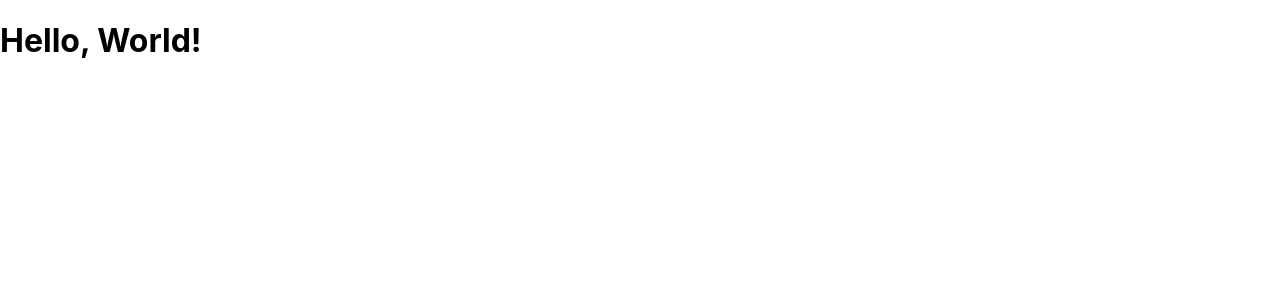
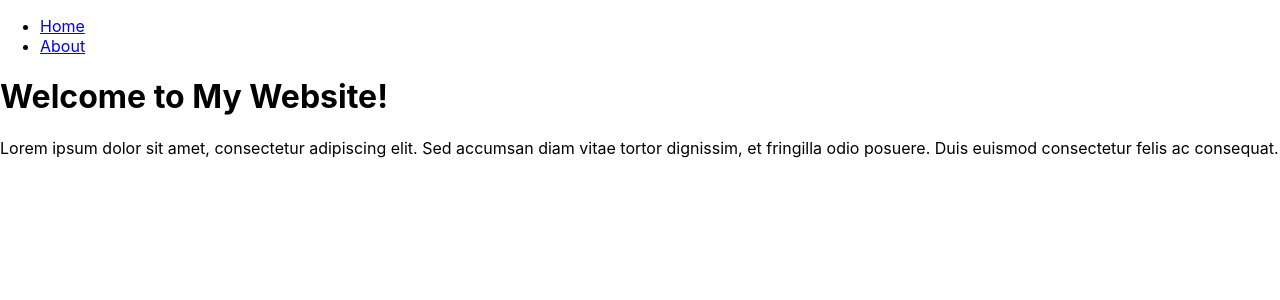
Before and after one commit to shaneloewe/directed-study, a React (Create React App) app in the folder my-app/: page / in a window 1280 px wide. Shown: the top 300 px of the page. Built offline with nearby package versions, Linux system fonts and the light colour scheme.

Commit message:
added multiple pages

```diff
--- a/my-app/package.json
+++ b/my-app/package.json
@@ -6,8 +6,10 @@
     "@testing-library/jest-dom": "^5.16.5",
     "@testing-library/react": "^13.4.0",
     "@testing-library/user-event": "^13.5.0",
+    "mongodb": "^5.0.1",
     "react": "^18.2.0",
     "react-dom": "^18.2.0",
+    "react-router-dom": "^6.8.1",
     "react-scripts": "^5.0.1",
     "web-vitals": "^2.1.4"
   },
--- a/my-app/public/index.html
+++ b/my-app/public/index.html
@@ -7,6 +7,7 @@
   <meta name="viewport" content="width=device-width, initial-scale=1" />
   <meta name="theme-color" content="#000000" />
   <meta name="description" content="Web site created using create-react-app" />
+  <script src="https://pyodide-cdn2.iodide.io/v0.15.0/full/pyodide.js"></script>
   <link rel="apple-touch-icon" href="%PUBLIC_URL%/logo192.png" />
   <!--
       manifest.json provides metadata used when your web app is installed on a
--- a/my-app/src/App.js
+++ b/my-app/src/App.js
@@ -1,9 +1,21 @@
 import React from 'react';
-import HelloWorld from './components/helloWorld';
+import { BrowserRouter as Router, Routes, Route } from 'react-router-dom';
+// I removed Layout stuff from this line
+import Home from './pages/Home';
+import About from './pages/About';
+import Header from './components/Header';
 
 function App() {
   return (
-    <HelloWorld />
+    <Router>
+      <div>
+        <Header />
+        <Routes>
+          <Route exact path="/" element={<Home />} />
+          <Route path="/about" element={<About />} />
+        </Routes>
+      </div>
+    </Router>
   );
 }
 
--- /dev/null
+++ b/my-app/src/components/Header.js
@@ -0,0 +1,19 @@
+// Header.js
+
+import React from 'react';
+import { Link } from 'react-router-dom';
+
+function Header() {
+    return (
+        <header>
+            <nav>
+                <ul>
+                    <li><Link to="/">Home</Link></li>
+                    <li><Link to="/about">About</Link></li>
+                </ul>
+            </nav>
+        </header>
+    );
+}
+
+export default Header;
--- a/my-app/src/components/helloWorld.js
+++ /dev/null
@@ -1,5 +0,0 @@
-import React from 'react';
-
-const HelloWorld = () => <h1>Hello, World!</h1>;
-
-export default HelloWorld;
--- /dev/null
+++ b/my-app/src/pages/About.js
@@ -0,0 +1,14 @@
+// About.js
+
+import React from 'react';
+
+function About() {
+    return (
+        <div>
+            <h1>About</h1>
+            <p>This is the about page for our application.</p>
+        </div>
+    );
+}
+
+export default About;
--- /dev/null
+++ b/my-app/src/pages/Home.js
@@ -0,0 +1,14 @@
+// Home.js
+
+import React from 'react';
+
+function Home() {
+    return (
+        <main>
+            <h1>Welcome to My Website!</h1>
+            <p>Lorem ipsum dolor sit amet, consectetur adipiscing elit. Sed accumsan diam vitae tortor dignissim, et fringilla odio posuere. Duis euismod consectetur felis ac consequat. </p>
+        </main>
+    );
+}
+
+export default Home;
```
Also changed, not shown: my-app/src/components/Footer.js (added, +13 -0 lines), my-app/src/pages/Blogs.js (added, +14 -0 lines), my-app/src/pages/Contact.js (added, +14 -0 lines), 1 other file (tests, documents, lock files or other folders).
